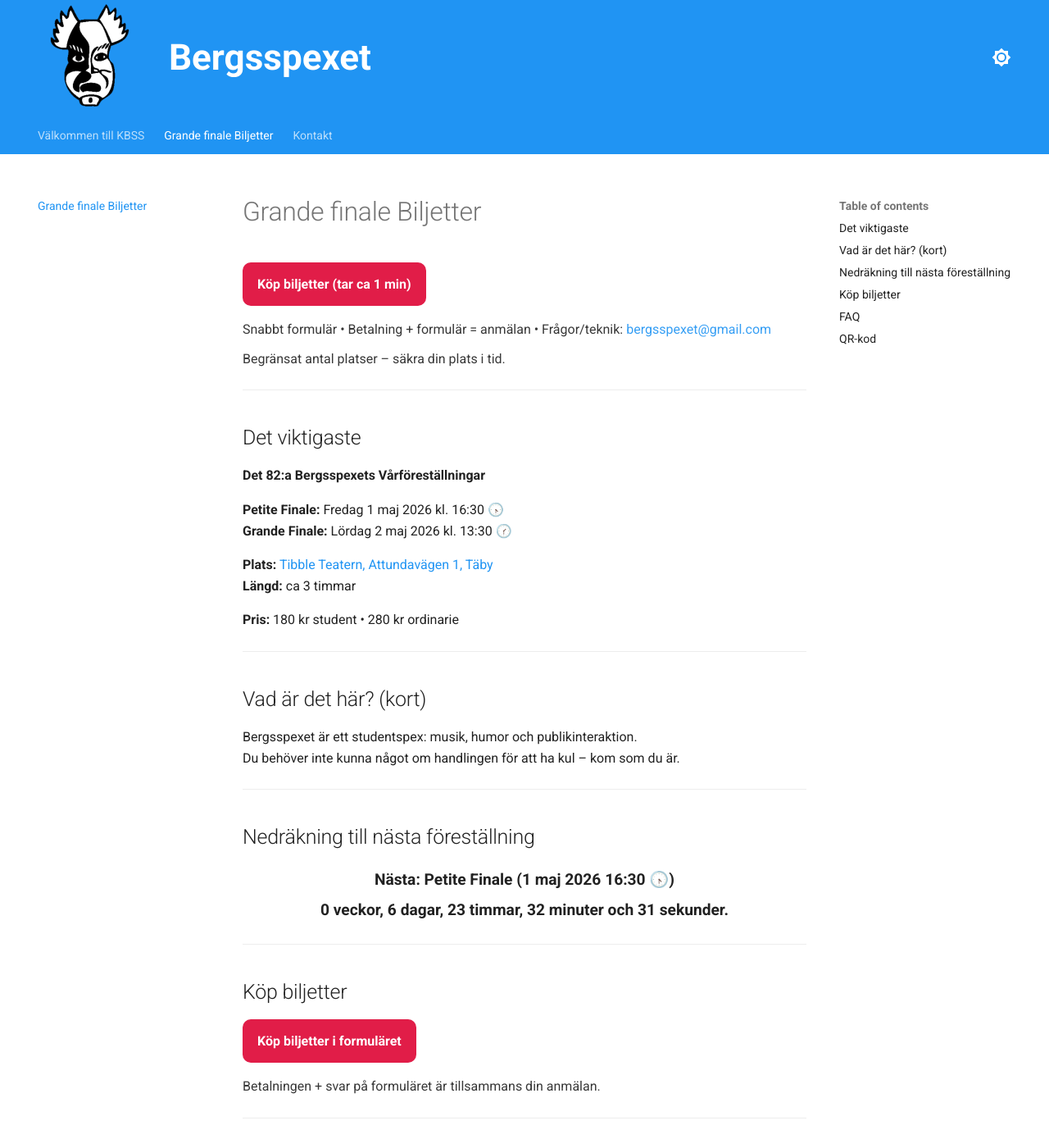
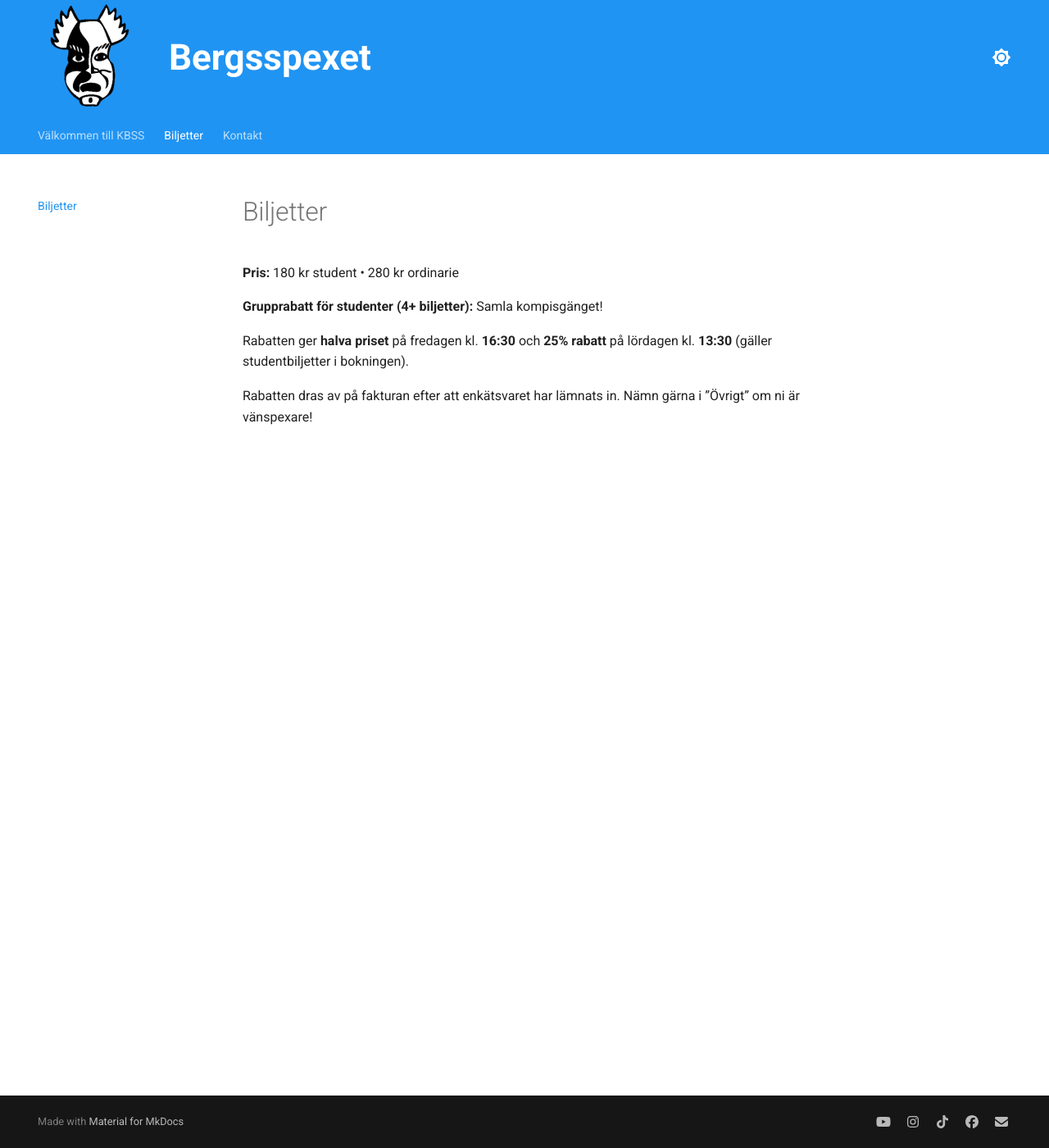
Before and after one commit to Bergsspexet/bergsspexet.github.io, an MkDocs documentation site: the page built from docs/biljetter.md, in a window 1280 px wide and 1400 px high. Shown: the whole window at 82% size. Built offline with MkDocs 1.6.1 and Material for MkDocs 9.7.7, drawn with Linux system fonts in a browser that asks for light colours; some of the changed text lies outside the part shown.

Commit message:
Update biljetter.md with group discount information

```diff
--- a/docs/biljetter.md
+++ b/docs/biljetter.md
@@ -1,142 +1,7 @@
-# Grande finale Biljetter
-
-<a href="https://forms.gle/z2mCXafh2DVhxtZf9"
-   style="display:inline-block; padding:14px 18px; background:#e11d48; color:white; font-weight:700; border-radius:10px; text-decoration:none;">
-  Köp biljetter (tar ca 1 min)
-</a>
-
-<div style="margin-top:8px; opacity:0.9;">
-  Snabbt formulär • Betalning + formulär = anmälan • Frågor/teknik: <a href="mailto:bergsspexet@gmail.com">bergsspexet@gmail.com</a>
-</div>
-
-<div style="margin-top:10px; opacity:0.9;">
-  Begränsat antal platser – säkra din plats i tid.
-</div>
-
----
-
-## Det viktigaste
-
-**Det 82:a Bergsspexets Vårföreställningar**
-
-**Petite Finale:** Fredag 1 maj 2026 kl. 16:30 🕟
-**Grande Finale:** Lördag 2 maj 2026 kl. 13:30 🕜
-
-**Plats:** [Tibble Teatern, Attundavägen 1, Täby](https://maps.app.goo.gl/MnNGC1f8hirJ9DsbA)
-**Längd:** ca 3 timmar
-
 **Pris:** 180 kr student • 280 kr ordinarie
 
----
+**Grupprabatt för studenter (4+ biljetter):** Samla kompisgänget!
 
-## Vad är det här? (kort)
+Rabatten ger **halva priset** på fredagen kl. **16:30** och **25% rabatt** på lördagen kl. **13:30** (gäller studentbiljetter i bokningen).
 
-Bergsspexet är ett studentspex: musik, humor och publikinteraktion.
-Du behöver inte kunna något om handlingen för att ha kul – kom som du är.
-
----
-
-## Nedräkning till nästa föreställning
-
-<div id="countdown" style="font-size: 1.2em; font-weight: bold; text-align: center; margin: 20px auto;">
-  <div id="countdownTitle" style="margin-bottom: 6px;"></div>
-  <span id="weeks"></span> veckor,
-  <span id="days"></span> dagar,
-  <span id="hours"></span> timmar,
-  <span id="minutes"></span> minuter och
-  <span id="seconds"></span> sekunder.
-</div>
-
-<script>
-  // Väljer automatiskt "nästa" föreställning att räkna ner till:
-  // - innan 1 maj: räknar ner till Petite Finale
-  // - mellan 1 maj och 2 maj: räknar ner till Grande Finale
-  // - efter 2 maj: visar avslutad text
-  var show1 = new Date("May 1, 2026 16:30:00").getTime(); // Petite Finale
-  var show2 = new Date("May 2, 2026 13:30:00").getTime(); // Grande Finale
-
-  function pickTarget(now) {
-    if (now < show1) return { date: show1, title: "Nästa: Petite Finale (1 maj 2026 16:30 🕟)" };
-    if (now < show2) return { date: show2, title: "Nästa: Grande Finale (2 maj 2026 13:30 🕜)" };
-    return { date: null, title: "Föreställningarna är över – håll utkik efter nästa!" };
-  }
-
-  var countdownFunction = setInterval(function() {
-    var now = new Date().getTime();
-    var target = pickTarget(now);
-
-    var titleEl = document.getElementById("countdownTitle");
-    var boxEl = document.getElementById("countdown");
-
-    if (!target.date) {
-      clearInterval(countdownFunction);
-      titleEl.innerHTML = target.title;
-      boxEl.innerHTML = "<div style='font-weight:bold; text-align:center;'>" + target.title + "</div>";
-      return;
-    }
-
-    titleEl.innerHTML = target.title;
-
-    var distance = target.date - now;
-
-    var weeks = Math.floor(distance / (1000 * 60 * 60 * 24 * 7));
-    var days = Math.floor((distance % (1000 * 60 * 60 * 24 * 7)) / (1000 * 60 * 60 * 24));
-    var hours = Math.floor((distance % (1000 * 60 * 60 * 24)) / (1000 * 60 * 60));
-    var minutes = Math.floor((distance % (1000 * 60 * 60)) / (1000 * 60));
-    var seconds = Math.floor((distance % (1000 * 60)) / 1000);
-
-    document.getElementById("weeks").innerHTML = weeks;
-    document.getElementById("days").innerHTML = days;
-    document.getElementById("hours").innerHTML = hours;
-    document.getElementById("minutes").innerHTML = minutes;
-    document.getElementById("seconds").innerHTML = seconds;
-
-    if (distance < 0) {
-      document.getElementById("weeks").innerHTML = 0;
-      document.getElementById("days").innerHTML = 0;
-      document.getElementById("hours").innerHTML = 0;
-      document.getElementById("minutes").innerHTML = 0;
-      document.getElementById("seconds").innerHTML = 0;
-    }
-  }, 1000);
-</script>
-
----
-
-## Köp biljetter
-
-<a href="https://forms.gle/z2mCXafh2DVhxtZf9"
-   style="display:inline-block; padding:14px 18px; background:#e11d48; color:white; font-weight:700; border-radius:10px; text-decoration:none;">
-  Köp biljetter i formuläret
-</a>
-
-<div style="margin-top:8px; opacity:0.9;">
-  Betalningen + svar på formuläret är tillsammans din anmälan.
-</div>
-
----
-
-## FAQ
-
-**Hur funkar anmälan och betalning?**
-Formuläret reserverar din(a) biljett(er) och du får en automatisk faktura. När vi har kontrollerat betalningen (manuellt) bekräftar vi bokningen och skickar ut biljetten.
-
-**Var är det?**
-[Tibble Teatern, Attundavägen 1, Täby](https://maps.app.goo.gl/MnNGC1f8hirJ9DsbA)
-
-**Hur lång är föreställningen?**
-Ungefär 3 timmar.
-
-**Jag har frågor eller tekniska problem.**
-Maila oss på [bergsspexet@gmail.com](mailto:bergsspexet@gmail.com)
-
-**Grande Finale Gasque?**
-Efter Grande finale 2 maj, är det efterfest gasque för spexarna, Bergsmännen och KTH studenterna. Välkomna är de med THS medlemskap, SBF medlemskap, Bergsspex alumner och eller dig som bjudits in av någon i spexet. Anmälan sker här [https://forms.gle/6LaHEdFNmGdQicpS6](https://forms.gle/6LaHEdFNmGdQicpS6)
-
----
-
-## QR-kod
-
-Skanna QR-koden för att öppna den här sidan:
-
-[![QR-kod till biljettsidan](./qr-code_bergsspexet-com-biljetter.png)](./biljetter.html)
+Rabatten dras av på fakturan efter att enkätsvaret har lämnats in. Nämn gärna i ”Övrigt” om ni är vänspexare!
```
